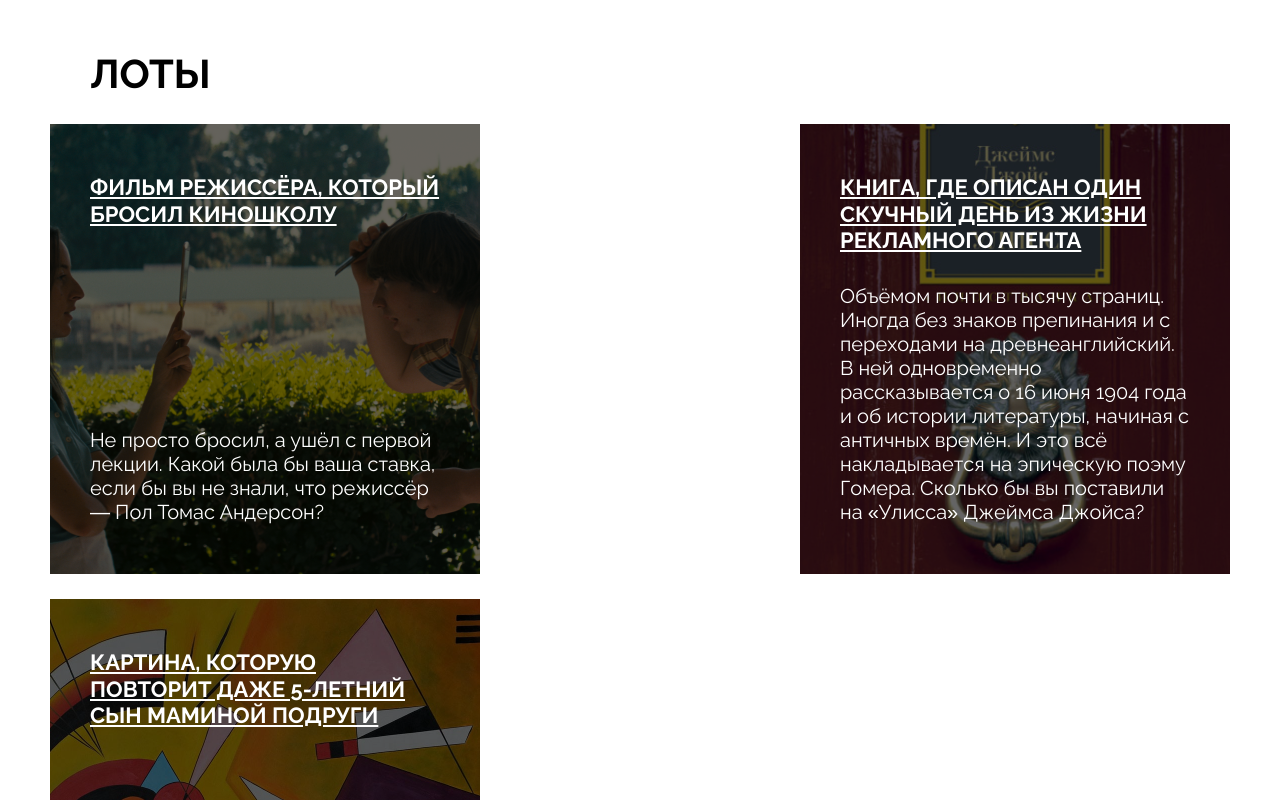
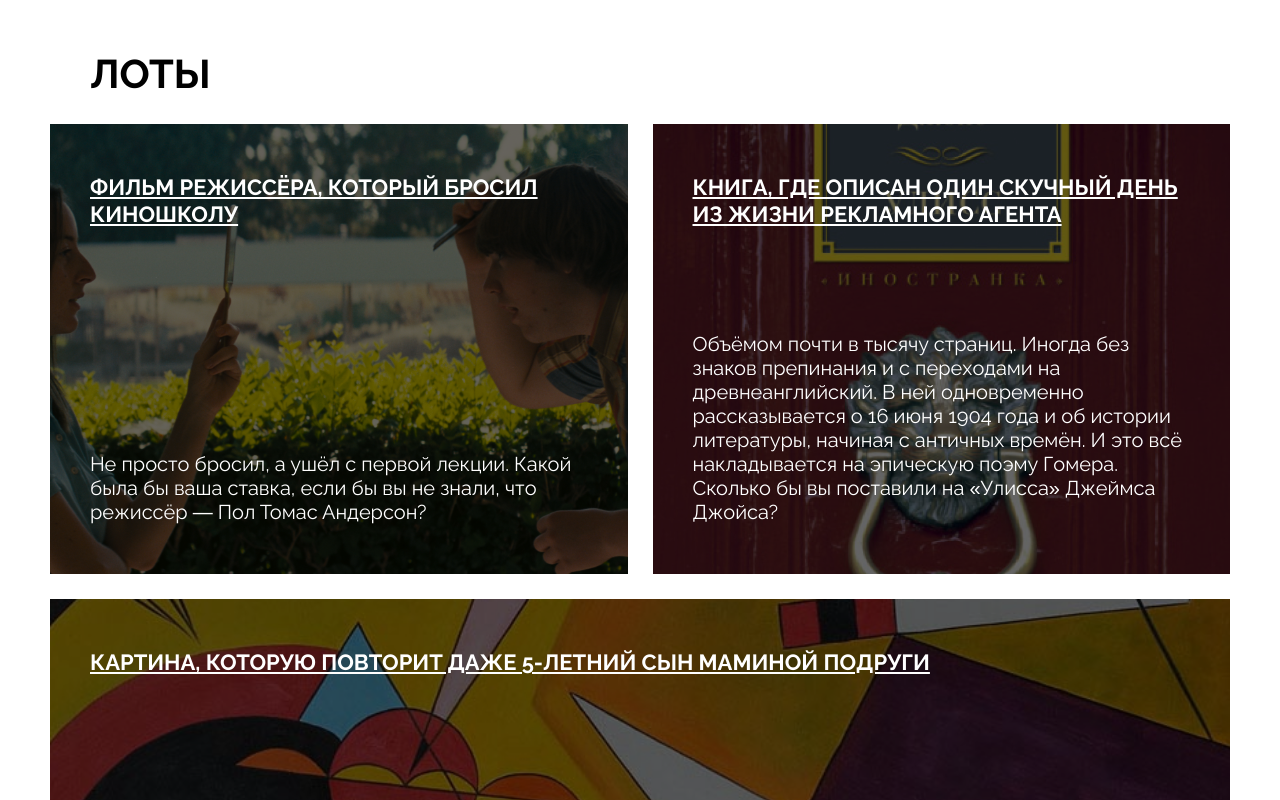
Before and after one commit to Isa-Nijat/ono-tebe-nado, a plain HTML site: page index.html in a window 1280 px wide. Shown: the part 1180-1980 px from the top of the page. Drawn offline with Linux system fonts and the light colour scheme.

Commit message:
Update style.css

```diff
--- a/styles/style.css
+++ b/styles/style.css
@@ -200,8 +200,10 @@
 }
 
 .lots_card-list-item {
-    width: 430px;
+    display: flex;
     min-height: 450px;
+    flex-grow: 1;
+    flex-basis: 430px;
 }
 
 .card-link {
@@ -222,13 +224,10 @@
     background-position: center;
     background-size: cover;
     z-index: 0;
-    width: 430px;
-    min-height: 450px;
 }
 
 .card_type_film {
     background-image: url(../images/card-lot-01.jpg);
-
 }
 .card_type_book {
     background-image: url(../images/card-lot-02.jpg);
@@ -360,13 +359,15 @@
     font-weight: 400;
     line-height: normal;
     text-align: center;
-    white-space: nowrap;
     grid-column: 2/3;
     padding-bottom: 28px;
+    display: grid;
 }
 
 .footer_links-list {
     list-style: none;
+    display: grid;
+    grid-template-columns: repeat(1,149px);
 }
 
 .footer_social-list {
```
